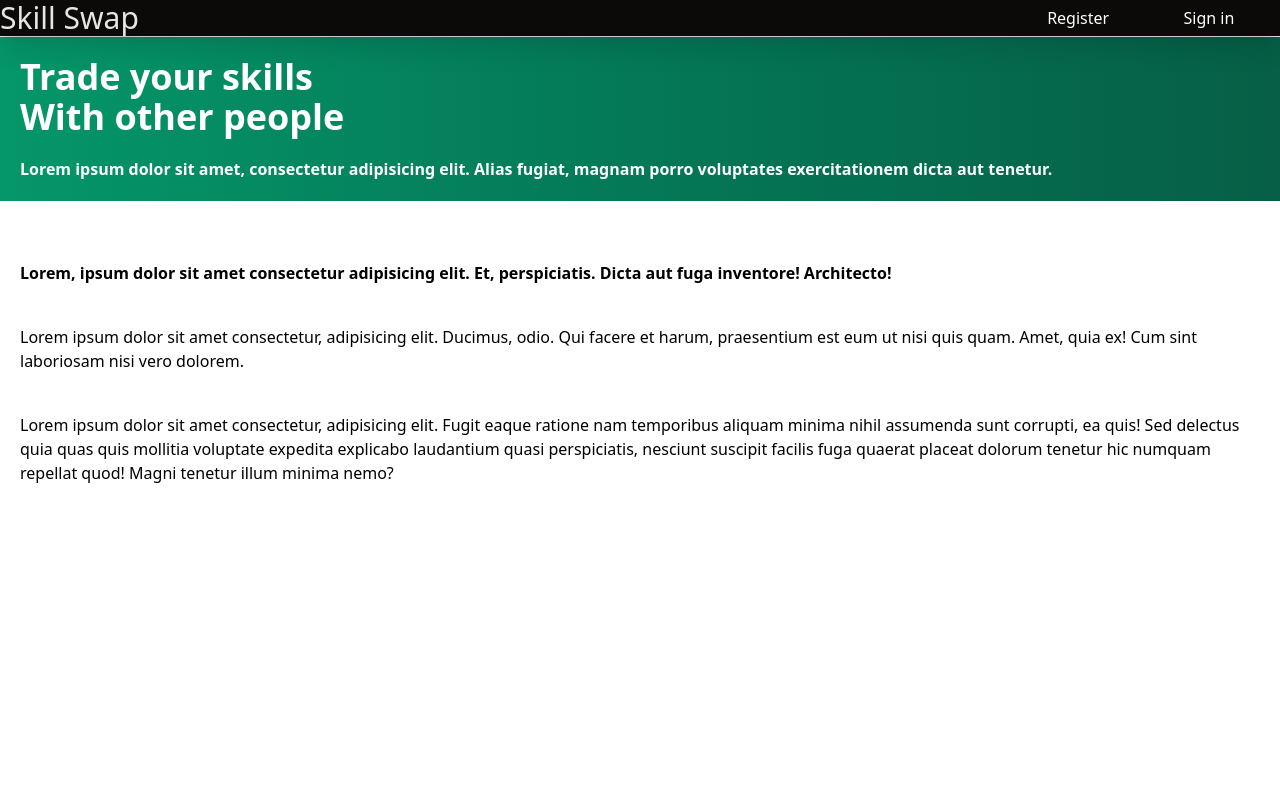
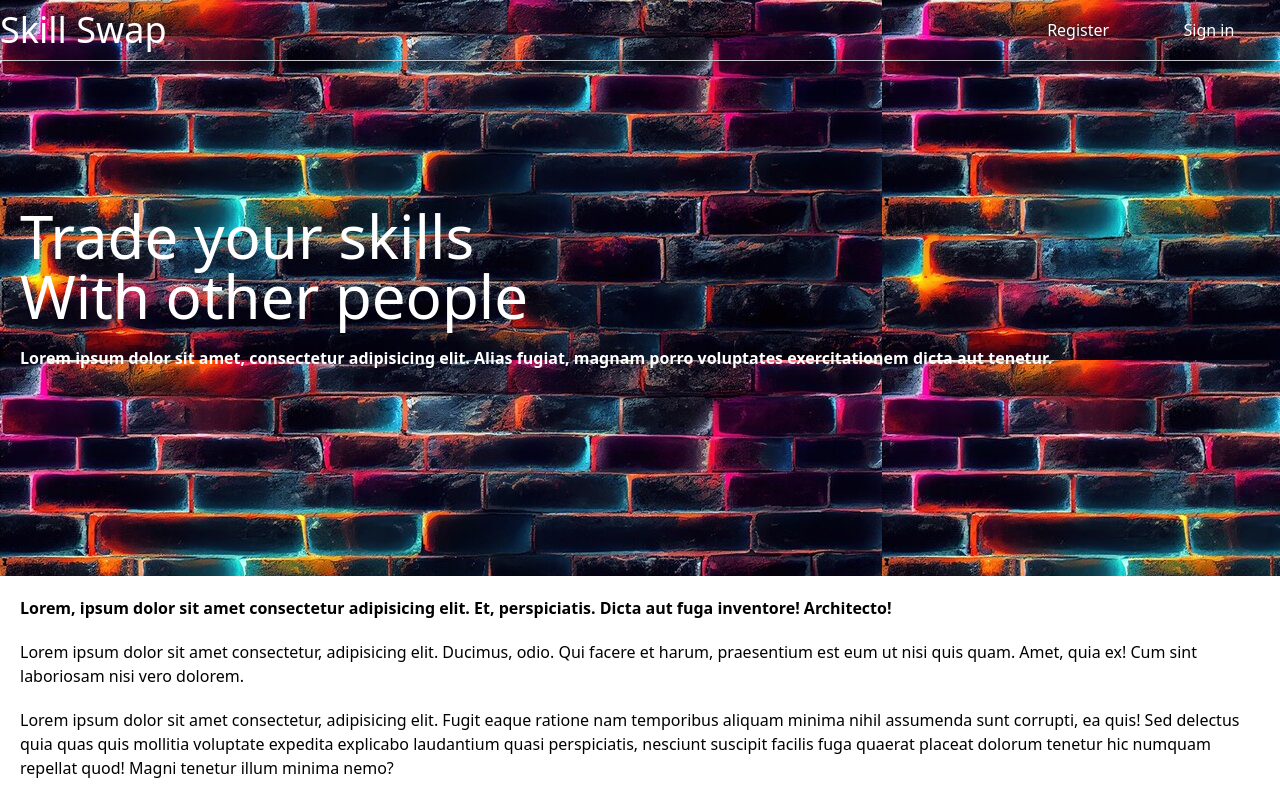
Before and after one commit to KaiMitchell/skillswap, a React (Vite) app: page / in a window 1280 px wide. Built offline with nearby package versions, Linux system fonts and the light colour scheme; no server answers.

Commit message:
begin adding bg image to sign in / up pages

```diff
--- a/src/App.jsx
+++ b/src/App.jsx
@@ -36,6 +36,7 @@ function App() {
   const [isSignInPrompt, setIsSignInPrompt] = useState(false);
   //pass this prop to the pages where I need the header options to be hidden
   const [isHideHeader, setIsHideHeader] = useState(false);
+  const [isLandingPage, setIsLandingPage] = useState(false);
   // const [remount, setRemount] = useState(0);
   const [requests, setRequests] = useState({
     sent: [],
@@ -61,6 +62,8 @@ function App() {
     password: '',
     confirmPassword: ''
   });
+
+  useEffect(() => {console.log('logging landing page: ', isLandingPage)}, [isLandingPage]);
 
   //fetch requests and matches on initial render, logout and signin
   useEffect(() => {
@@ -372,6 +375,7 @@ function App() {
             fetchMatches={fetchMatches}
             displayProfile={displayProfile}
             isHideHeader={isHideHeader}
+            isLandingPage={isLandingPage}
           />
           {user && <SettingsModal
             isSettings={isSettings}
@@ -405,7 +409,10 @@ function App() {
                 setIsSignInPrompt={setIsSignInPrompt}
               />
             :
-              <LandingPage />
+              <LandingPage
+                setIsLandingPage={setIsLandingPage}
+                isLandingPage={isLandingPage}
+              />
             }
           />
           <Route path='pick-skills' element={
@@ -428,6 +435,7 @@ function App() {
               setUser={setUser}
               setNewUserData={setNewUserData}
               newUserData={newUserData}
+              setIsLandingPage={setIsLandingPage}
             />
           }
           />
@@ -436,6 +444,7 @@ function App() {
               setUser={setUser}
               //pass username to check if not null. If it is then redirect to home page.
               setIsHideHeader={setIsHideHeader}
+              setIsLandingPage={setIsLandingPage}
             />
           }
           />
--- a/src/Components/NavBar/MobileOptions.jsx
+++ b/src/Components/NavBar/MobileOptions.jsx
@@ -2,6 +2,8 @@ import { Link } from "react-router-dom";
 import { useNavigate } from "react-router-dom";
 import Button from "../../commonComponents/Button";
 import StandardSVG from "../../commonComponents/StandardSVG";
+
+const username = localStorage.getItem('user');
 
 function MobileOptions({
     isNavDropdown,
@@ -27,11 +29,11 @@ function MobileOptions({
             <Button
                 text={`Skill Swap`}
                 handleOnClick={handleClick}
-                styles={`min-w-fit pr-5 text-3xl text-stone-200`}
+                styles={`${!username && 'py-2.5'} min-w-fit pr-5 text-4xl text-white`}
             />
             <Button
                 handleOnClick={() => setIsNavDropdown(!isNavDropdown)}
-                styles={`${rotate} sm:hidden text-white py-2.5 px-5 bg-stone-950`}
+                styles={`${rotate} ${username && 'bg-stone-950'} text-white py-2.5 px-5 sm:hidden`}
                 text={
                     <StandardSVG
                         size='size-6'
--- a/src/Components/NavBar/Selection.jsx
+++ b/src/Components/NavBar/Selection.jsx
@@ -3,6 +3,8 @@ import { Link, useNavigate } from 'react-router-dom';
 import Button from '../../commonComponents/Button';
 import MapData from '../../features/methods/MapData';
 import Option from './SkillFilters/Option';
+
+const username = localStorage.getItem('user');
 
 function Selection({
     setWhichFilter,
@@ -47,7 +49,7 @@ function Selection({
         isLink ?
                 //Home page button / icon
                 <Button
-                    styles='p-2.5 sm:mb-0 sm:px-10 sm:py-0 w-full text-center text-white flex justify-between items-center hover:bg-stone-700 sm:w-1/2'
+                    styles={`${!username && 'h-1/2 hover:bg-white/30 border-b'} p-2.5 sm:mb-0 sm:px-10 sm:py-0 w-full text-center text-white flex justify-between items-center hover:bg-stone-700 sm:border-none sm:h-auto sm:w-1/2`}
                     text={text}
                     handleOnClick={() => {setIsNavDropdown(false), navigate(path)}}
                 />
--- a/src/Components/NavBar/Settings/DropDown.jsx
+++ b/src/Components/NavBar/Settings/DropDown.jsx
@@ -14,8 +14,6 @@ function DropDown({
     setIsNavDropdown,
 }) {
     return(
-
-        <>
         <div className={`${isShown ? 'sm:block' : 'sm:hidden'} h-screen text-xl border-t shadow-black sm:absolute sm:top-full sm:right-0 sm:shadow-xl sm:w-max sm:h-fit sm:bg-stone-950`}>
             <Option
                 setIsShown={setIsShown}
@@ -59,7 +57,6 @@ function DropDown({
                 setUser={setUser}
             />
         </div>
-        </>
     );
 };
 
--- a/src/Components/NavBar/SignInSignUp.jsx
+++ b/src/Components/NavBar/SignInSignUp.jsx
@@ -2,7 +2,7 @@ import Selection from './Selection.jsx';
 
 function SignInSignUp({ setIsNavDropdown, username }) {
     return(
-        <div className='w-full bg-stone-950 sm:sticky sm:right-0 sm:flex sm:h-auto sm:w-auto'>
+        <div className={`w-full h-[132px] border-t sm:sticky sm:right-0 sm:flex sm:h-auto sm:w-auto sm:border-none`}>
             {!username && <Selection setIsNavDropdown={setIsNavDropdown} text="Register" path="/register" isLink={true}  />}
             {!username && <Selection setIsNavDropdown={setIsNavDropdown} text="Sign in" path="/sign-in" isLink={true}  />}
         </div>
--- a/src/Components/NavBar/SkillFilters/DropDownContainer.jsx
+++ b/src/Components/NavBar/SkillFilters/DropDownContainer.jsx
@@ -16,7 +16,7 @@ function DropDownContainer({
 }) {
     const [isShown, setIsShown] = useState();
     return(
-        <div className={`flex flex-col w-full py-2.5 px-5 sm:bg-stone-950 shadow-[-7px_0px_10px_0px_black;] sm:sticky sm:right-0 sm:z-20 sm:items-center sm:justify-center sm:w-fit sm:hover:bg-stone-700`}
+        <div className={`flex flex-col w-full py-2.5 sm:px-5 sm:bg-stone-950 shadow-[-7px_0px_10px_0px_black;] sm:sticky sm:right-0 sm:z-20 sm:items-center sm:justify-center sm:w-fit sm:hover:bg-stone-700`}
              onMouseEnter={() => setIsShown(true)}
              onMouseLeave={() => setIsShown(false)}
         >
--- a/src/Pages/LandingPage.jsx
+++ b/src/Pages/LandingPage.jsx
@@ -1,18 +1,37 @@
-function LandingPage() {
+import { useEffect } from 'react';
+import bricks from '../assets/bricks.jpg';
+
+function LandingPage({
+    setIsLandingPage,
+    isLandingPage,
+}) {
+    useEffect(() => {
+        setIsLandingPage(true);
+    });
     return(
-        <main className='flex flex-col gap-10 h-full w-screen'>
-            {/* About */}
-            <div className='font-bold px-5 py-10 text-white bg-gradient-to-r from-emerald-600 via-emerald-700 to-emerald-800 sm:p-5'>
-                <div>
-                    <h1 className="text-4xl">Trade your skills</h1>
-                    <h1 className="text-4xl">With other people</h1>
+        <main className='flex flex-col h-full w-screen'>
+            <div
+                style={{ backgroundImage: `url(${bricks})`}}
+                className={`flex flex-col justify-center min-h-48 px-5 text-white sm:h-full`}>
+                {/* About */}
+                <div className='hidden sm:block'>
+                    <h1 className="text-6xl">Trade your skills</h1>
+                    <h1 className="text-6xl">With other people</h1>
                 </div>
-                <p className='font-bold mt-5'>
+                <p className='hidden font-bold mt-5 sm:block'>
                     Lorem ipsum dolor sit amet, consectetur adipisicing elit. Alias fugiat, magnam porro voluptates exercitationem dicta aut tenetur.
                 </p>
             </div>
             {/* purpose */}
-            <div className='flex flex-col gap-10 p-5'>
+            <div className='flex flex-col gap-5 p-5'>
+                {/* About */}
+                <div className='sm:hidden'>
+                    <h1 className="text-4xl">Trade your skills</h1>
+                    <h1 className="text-4xl">With other people</h1>
+                </div>
+                <p className='font-bold mt-5 sm:hidden'>
+                    Lorem ipsum dolor sit amet, consectetur adipisicing elit. Alias fugiat, magnam porro voluptates exercitationem dicta aut tenetur.
+                </p>
                 <h3 className='font-bold'>
                     Lorem, ipsum dolor sit amet consectetur adipisicing elit. Et, perspiciatis. Dicta aut fuga inventore! Architecto!
                 </h3>
--- a/src/Pages/Register.jsx
+++ b/src/Pages/Register.jsx
@@ -10,13 +10,16 @@ import Loading from '../commonComponents/Loading';
 function SignUp({
     setNewUserData,
     newUserData,
-    setUser
+    setUser,
+    setIsLandingPage,
 }) {
     const [isLoading, setIsLoading] = useState(false);
     const [errors, setErrors] = useState({});
     const { setAccessToken } = useContext(TokenContext);
 
     const navigate = useNavigate();
+
+    useEffect(() => {setIsLandingPage(false)}, []);
 
     //handle input values
     function handleChangeInput(e, type) {
--- a/src/Pages/Sign-in.jsx
+++ b/src/Pages/Sign-in.jsx
@@ -7,6 +7,7 @@ import Input from '../commonComponents/form/Input.jsx';
 function SignIn({
     setUser,
     setIsHideHeader,
+    setIsLandingPage,
 }) {
     const { accessToken, setAccessToken } = useContext(TokenContext);
 
@@ -18,7 +19,10 @@ function SignIn({
 
     const navigate = new useNavigate();
 
-    useEffect(() => setIsHideHeader(true), []);
+    useEffect(() => {
+        setIsHideHeader(true)
+        setIsLandingPage(false);
+    }, []);
 
     //update state based on each input fields value
     function handleChangeInput(e, type) {
--- a/src/Sections/Header.jsx
+++ b/src/Sections/Header.jsx
@@ -1,4 +1,4 @@
-import { useState } from "react";
+import { useEffect, useState } from "react";
 import DropDownContainer from "../Components/NavBar/SkillFilters/DropDownContainer";
 import MobileOptions from "../Components/NavBar/MobileOptions";
 import Selection from "../Components/NavBar/Selection";
@@ -19,11 +19,12 @@ function Header({
     fetchProfiles,
     displayProfile,
     isHideHeader,
+    isLandingPage,
 }) {
     const [isNavDropdown, setIsNavDropdown] = useState(false);
 
     return(
-            <div className='sticky top-0 z-20 w-full bg-stone-950 border-b'>
+            <div className={`${username || !isLandingPage ? 'bg-stone-950' : 'bg-opacity-0'} fixed top-0 z-20 w-full border-b`}>
                 <nav className='w-full flex justify-between shadow-xl'>
                     {/* Burger and home icon */}
                     <MobileOptions
@@ -33,9 +34,9 @@ function Header({
                         setIsNavDropdown={setIsNavDropdown}
                         isHideHeader={isHideHeader}
                     />
-                    <div className={`${isNavDropdown ? 'block' : 'hidden'} absolute right-0 top-full w-full flex flex-col gap-5 items-start bg-black text-white overflow-y-scroll no-scrollbar sm:contents sm:items-center sm:flex-row sm:justify-between sm:bg-transparent sm:text-black`}>
+                    <div className={`${isNavDropdown ? 'block' : 'hidden'} ${username || !isLandingPage && 'bg-black'} absolute right-0 top-full w-full flex flex-col items-start text-white overflow-y-scroll no-scrollbar sm:contents sm:items-center sm:flex-row sm:justify-between sm:bg-transparent sm:text-black`}>
                         {/* Render all categories in nav bar with skill options as a drop down */}
-                        {!isNavDropdown &&
+                        {!isNavDropdown && username &&
                             <MapData
                                 data={skills}
                                 render={(obj, index) => (
```
Also changed, not shown: src/assets/bricks.jpg (added). Lines whose indentation alone changed are shown as unchanged.
